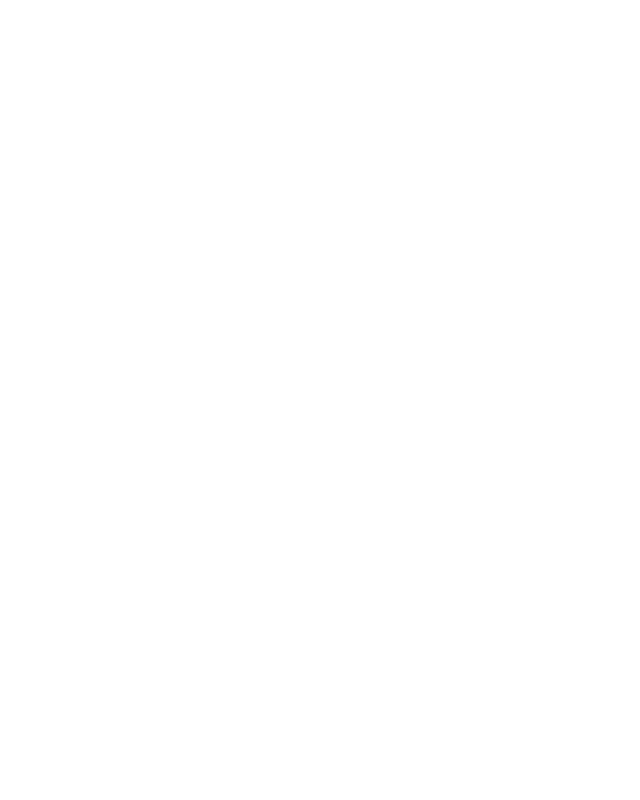
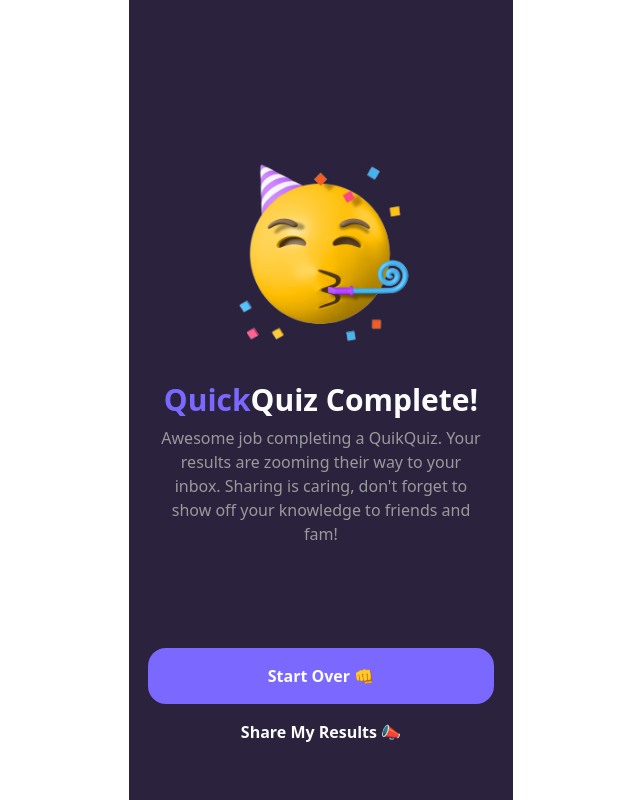
Before and after one commit to abinandhan2003/terv_app, a React (Create React App) app: page /complete in a window 1280 px wide. Before the commit this address had no page. Shown: the whole page, without its empty margins (319-959 px from the left). Built offline with nearby package versions, Linux system fonts and the light colour scheme.

Commit message:
sdasdsdgbc

```diff
--- a/src/App.js
+++ b/src/App.js
@@ -3,6 +3,7 @@
 import Layout from './Layout/Layout';
 import Getstart from './Pages/Getstart/Getstart';
 import QuizPage from './Pages/Quiz/Quizppage';
+import Complete from './Pages/Completed/Complete';
 
 function App() {
   return (
@@ -13,6 +14,8 @@
 
           <Route path="/" element={ <Getstart />} />
           <Route path="/quiz" element={ <QuizPage />} />
+          <Route path="/complete" element={ <Complete />} />
+
 
         </Route>
 
--- a/src/Components/QuitPopup.jsx
+++ b/src/Components/QuitPopup.jsx
@@ -1,4 +1,5 @@
 import React from 'react'
+import { Link } from 'react-router-dom'
 
 function QuitPopup({ onClose }) {
     return (
@@ -7,11 +8,13 @@
             <h2 className="text-2xl font-bold"> Sure You Want To Quit? </h2>
             <p> If you leave now you’ll lose your progress </p>
 
+            <Link to="/">
             <button
                 className="mt-4 bg-[#D44D4D] text-white py-2 px-4 rounded-[18px] w-full"
             >
                 Quit Quiz 💀
             </button>
+            </Link>
 
             <button className='w-full py-2 px-4'
              onClick={onClose}
--- a/src/Components/Timeup.jsx
+++ b/src/Components/Timeup.jsx
@@ -1,10 +1,8 @@
 import React from 'react'
+import { Link } from 'react-router-dom'
 
 function Timeup() {
 
-    const handleReload = () => {
-        window.location.reload(); // Reloads the current page
-    };
 
     return (
         <div className="relative w-full bg-black bg-opacity-50 flex items-center justify-center">
@@ -12,11 +10,15 @@
                 <h2 className="text-2xl font-bold"> You Ran Out Of Time</h2>
                 <p>No worries just try again, you got this!</p>
 
-                <button   onClick={handleReload}
-                    className="mt-4 bg-[#7A68FF] text-white py-2 px-4 rounded-[18px] w-full"
-                >
-                    Start Over 👊
-                </button>
+                <Link to="/">
+
+                    <button
+                        className="mt-4 bg-[#7A68FF] text-white py-2 px-4 rounded-[18px] w-full"
+                    >
+                        Start Over 👊
+                    </button>
+
+                </Link>
 
             </div>
         </div>
--- /dev/null
+++ b/src/Pages/Completed/Complete.jsx
@@ -0,0 +1,38 @@
+import React from 'react'
+import Completeimg from '../../Asserts/img/Complete.png'
+import { Link } from 'react-router-dom'
+
+function Complete() {
+    return (
+        <div className='w-full h-full flex flex-col justify-between items-center' >
+            <div></div>
+
+            <div className='text-center flex flex-col justify-center items-center'>
+
+                <img src={Completeimg} alt="complete_emoji" className='w-[80%]' />
+
+                <h1 className='text-3xl font-bold mt-5'><span className='text-[#7A68FF]'>Quick</span>Quiz Complete!</h1>
+                <div className='mt-2 text-[#9A9A9A] w-[85%]'>
+                    Awesome job completing a QuikQuiz. Your results are zooming their way to your inbox. Sharing is caring, don't forget to show off your knowledge to friends and fam!
+                </div>
+            </div>
+
+            <div className='w-full flex flex-col items-center'>
+
+                <Link to="/" className='w-full flex justify-center'>
+                    <div className='w-[90%] font-semibold flex justify-center items-center bg-[#7A68FF] h-14 rounded-[18px]'>
+                        Start Over 👊
+                    </div>
+                </Link>
+
+
+                <div className='w-[90%] font-semibold flex justify-center items-center h-14'>
+                    Share My Results 📣
+                </div>
+            </div>
+
+        </div>
+    )
+}
+
+export default Complete
--- a/src/Pages/Getstart/Getstart.jsx
+++ b/src/Pages/Getstart/Getstart.jsx
@@ -19,7 +19,7 @@
             </div>
 
             <Link to="/quiz" className='w-full flex justify-center'>
-                <div className='w-[80%] font-semibold flex justify-center items-center bg-[#7A68FF] h-14 rounded-[18px]'>
+                <div className='w-[90%] font-semibold flex justify-center items-center bg-[#7A68FF] h-14 rounded-[18px]'>
                     Start A New Quiz  <span className='-rotate-90 ml-1'> ✏️</span>
                 </div>
             </Link>
--- a/src/Pages/Quiz/Quizppage.jsx
+++ b/src/Pages/Quiz/Quizppage.jsx
@@ -5,6 +5,7 @@
 import Q3img from '../../Asserts/img/q3img.png';
 import Timeup from '../../Components/Timeup';
 import QuitPopup from '../../Components/QuitPopup';
+import { Link } from 'react-router-dom';
 
 const QuizPage = () => {
     const questions = [
@@ -64,7 +65,7 @@
         setShowTimeoutPopup(false);
         if (currentQuestionIndex < questions.length - 1) {
             setCurrentQuestionIndex(currentQuestionIndex + 1);
-            setTimeLeft(30); // Reset timer for the next question
+            setTimeLeft(30);
         } else {
             console.log("Quiz completed!");
         }
@@ -92,25 +93,25 @@
                 </button>
 
 
-                <div id="countdown" className="bg-[#7A68FF] rounded-lg w-9 h-9 flex justify-center items-center">
+                <div id="countdown" className="bg-[#7A68FF] rounded-lg w-9 h-9 flex justify-center items-center translate-x-5">
                     {timeLeft}
                 </div>
 
                 <span className="flex items-center gap-1 mt-1">
-                    <img src={Info} alt="info" className="h-min" /> {currentQuestionIndex + 1} / {questions.length}
+                    <img src={Info} alt="info" className="h-min rounded-[16px]" /> {currentQuestionIndex + 1} / {questions.length}
                 </span>
             </div>
 
             {/* Question section */}
             <div>
-                <h2 className="mt-4 text-lg font-semibold text-center">
+                <h2 className="mt-4 text-xl font-semibold text-center">
                     {currentQuestion.question}
                 </h2>
                 <div className="mt-4">
                     <img
                         src={currentQuestion.image}
                         alt="Question"
-                        className="w-full h-48 object-cover rounded-lg"
+                        className="w-full h-48 object-cover border border-gray-500 rounded-lg"
                     />
                 </div>
                 <div className="mt-6 space-y-3">
@@ -118,7 +119,7 @@
                         <button
                             key={answer}
                             onClick={() => handleAnswerClick(answer)}
-                            className={`w-full py-2 px-4 rounded-lg font-medium transition-colors ${selectedAnswer === answer && !isAnswered
+                            className={`w-full h-14 rounded-[18px] font-medium transition-colors ${selectedAnswer === answer && !isAnswered
                                 ? "bg-[#35284E] border border-purple-800"
                                 : isAnswered
                                     ? answer === currentQuestion.correctAnswer
@@ -137,13 +138,19 @@
             </div>
 
             {/* Button */}
-            <div className="text-center w-[90%]">
+            <div className="text-center w-full">
                 {isAnswered ? (
                     <button
                         onClick={handleNextClick}
                         className="bg-[#7A68FF] w-full h-14 rounded-[18px]"
                     >
-                        {currentQuestionIndex < questions.length - 1 ? "Next Question" : "Finish Quiz"}
+                        {currentQuestionIndex < questions.length - 1 ? "Next Question" :
+
+                        <Link to="/complete">
+                        Finish Quiz
+                        </Link>
+                        }
+
                     </button>
                 ) : (
                     <button
```
Also changed, not shown: src/Asserts/img/Complete.png (added).
